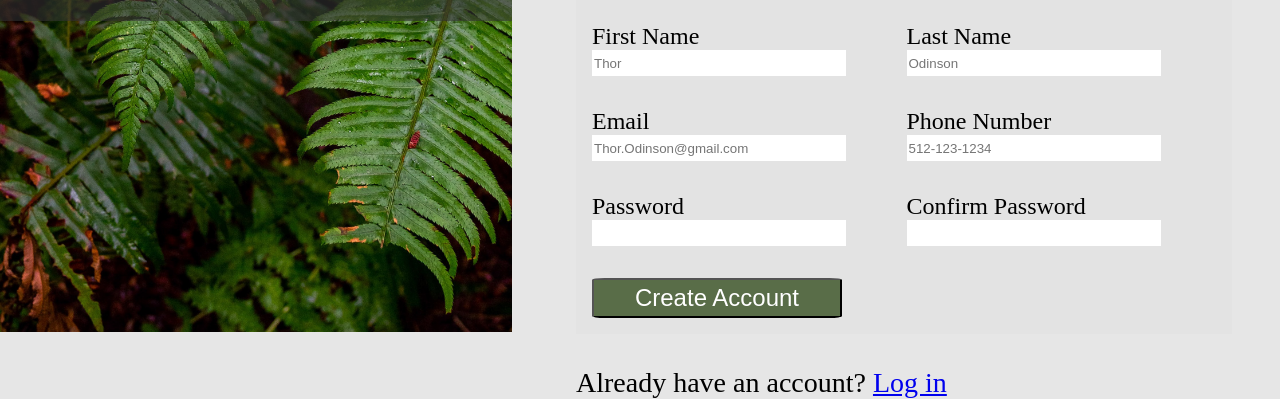
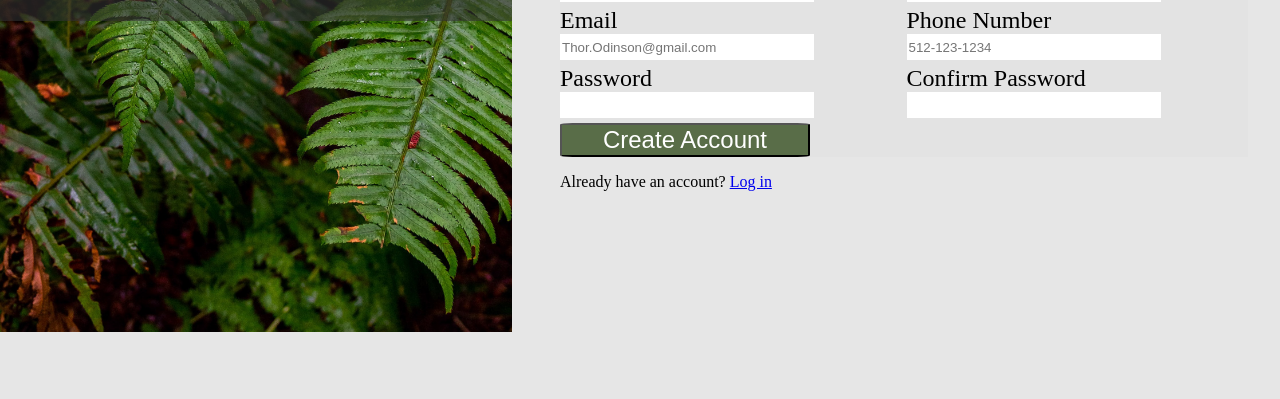
Before and after one commit to soch0788/Sign-up-form_TOP, a plain HTML site: page index.html in a window 1280 px wide. Shown: the part 468-867 px from the top of the page. After the commit the page ends 800 px from the top, so only its background shows below. Drawn offline with Linux system fonts and the light colour scheme.

Commit message:
Updatin styling

```diff
--- a/style.css
+++ b/style.css
@@ -2,7 +2,7 @@
     background-image: url("./Background.jpg");
     width: max(300px, 40vw);
     height: 100vh;
-    overflow: hidden;
+    overflow: auto;
     z-index: -1;
     background-size: cover;
     flex: 0 0 auto;
@@ -35,7 +35,7 @@
 body {
     display: flex;
     gap: 0 1rem;
-    height: 80vh;
+    /* height: 80vh; */
     background-color: rgb(230,230,230);
     padding: 0;
     margin: 0;
@@ -45,21 +45,25 @@ body {
 .right {
     display:flex;
     flex-direction: column;
-    gap: 5px;
-    justify-content: flex-start;
-    padding: max(5rem, 5px) 3rem 0 3rem;
-    font-size: 28px;
+    /* gap: 6px; */
+    margin: auto 0;
+    padding: 0 2rem;
+    font-size: 24px;
+    /* border: red solid; */
 }
 
-
+.right>p {
+    font-size: 16px;
+}
 form {
     /* border: darkgray solid; */
     background-color:rgb(227,227,227);
     display: grid;
     grid-template-columns: 1fr 1fr;
     font-size: 24px;
-    gap: 2rem 5px;
-    padding: 1rem;
+    gap: min(5px, 1vw);
+    height: auto;
+    /* padding: 1rem; */
 }
 
 
@@ -69,7 +73,7 @@ form {
 }
 
 input{
-    height: 3vh;
+    height: max(10px, 3vh);
     width: max(250px, 15vw);
 }
 
@@ -82,10 +86,9 @@ button {
     border-radius: 5%;
     background-color: #596D48;
     color: white;
-    height: 5vh;
     font-size: 24px;
     width: max(250px, 15vw);
-
+    height: auto;
 }
 
 input:valid {
```
